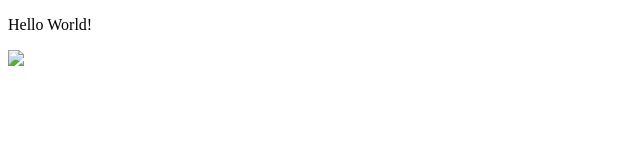
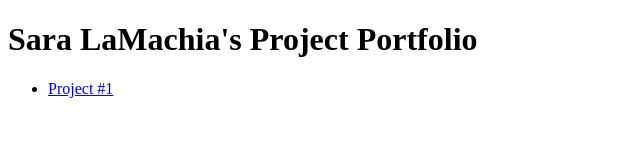
Before and after one commit to sl585047/project-portfolio, a plain HTML site: page index.html in a window 1280 px wide. Shown: the whole page, without its empty margins (0-640 px from the left). Drawn offline with Linux system fonts and the light colour scheme.

Commit message:
HumpDayyyy

```diff
--- a/index.html
+++ b/index.html
@@ -1,11 +1,15 @@
 <!DOCTYPE html>
 <html>
 <head>
-	<!—-Go Hawks! —->
-	<title>My Page</title>
+
+	<title>Sara LaMachia's Project Portfolio</title>
 </head>
 <body>
-	<p> Hello World!</p>
-	<img src= “Photos/kitty.jpg” />
+  <h1>Sara LaMachia's Project Portfolio</h1>
+  <ul>
+  <li><a href="01beginning.html"> Project #1</a></li>
+
+  </ul>
+
 </body>
 </html>
```
Also changed, not shown: 01beginning.html (+1 -1 lines).
